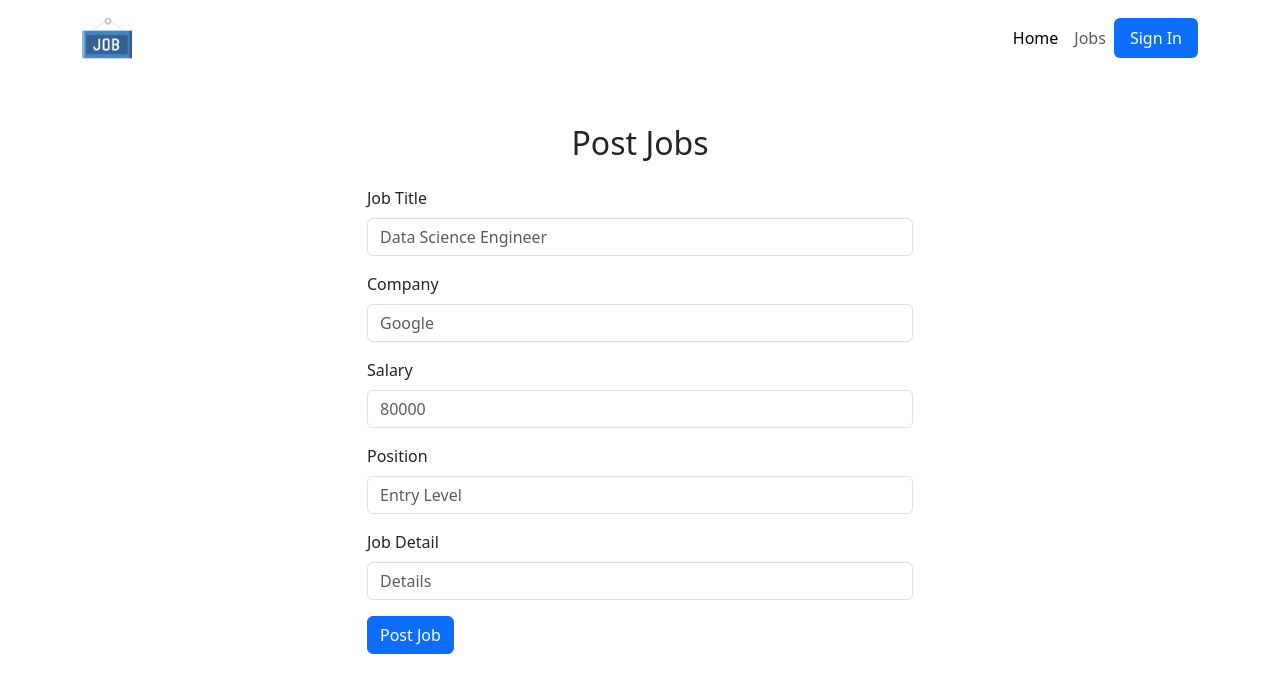
After one commit to arnob-das/Job-Applicant-Tracking-System, a PHP site: page /varsity/postAJob.php in a window 1280 px wide. The commit adds this page. Shown: the top 693 px of the page. Run offline with PHP 8.4, Linux system fonts and the light colour scheme.

Commit message:
job post done

```diff
--- a/backend/actions/registrationAction.php
+++ b/backend/actions/registrationAction.php
@@ -3,8 +3,6 @@
 session_start();
 
 include('../config/database.php');
-
-$errorMsg = '';
 
 
 if ($_SERVER['REQUEST_METHOD'] === 'POST') {
@@ -26,7 +24,7 @@ if ($_SERVER['REQUEST_METHOD'] === 'POST') {
         exit();
     }
 
-    $emailCheckQuery = "SELECT * FROM JOBADVERTISER WHERE Email = '$email' UNION SELECT * FROM CANDIDATE WHERE Email = '$email'";
+    $emailCheckQuery = "SELECT Email FROM JOBADVERTISER WHERE Email = '$email' UNION SELECT Email FROM CANDIDATE WHERE Email = '$email'";
     $emailCheckResult = mysqli_query($conn, $emailCheckQuery);
 
     if (mysqli_num_rows($emailCheckResult) > 0) {
@@ -35,7 +33,7 @@ if ($_SERVER['REQUEST_METHOD'] === 'POST') {
         exit();
     }
 
-    $contactNumberCheckQuery = "SELECT * FROM JOBADVERTISER WHERE ContactNo = '$contactNumber' UNION SELECT * FROM CANDIDATE WHERE ContactNo = '$contactNumber'";
+    $contactNumberCheckQuery = "SELECT ContactNo FROM JOBADVERTISER WHERE ContactNo = '$contactNumber' UNION SELECT ContactNo FROM CANDIDATE WHERE ContactNo = '$contactNumber'";
     $contactNumberCheckResult = mysqli_query($conn, $contactNumberCheckQuery);
 
     if (mysqli_num_rows($contactNumberCheckResult) > 0) {
--- a/frontend/inc/header.php
+++ b/frontend/inc/header.php
@@ -1,7 +1,6 @@
 <?php
 
 session_start();
-
 ?>
 
 <!DOCTYPE html>
@@ -36,7 +35,7 @@ session_start();
 
                     <?php if (isset($_SESSION['userRole']) && $_SESSION['userRole'] == 'jobAdvertiser') : ?>
                         <li class="nav-item">
-                            <a class="nav-link" href="#">Post A Job</a>
+                            <a class="nav-link" href="/varsity/project/Job-Applicant-Tracking-System/frontend/postAJob.php">Post A Job</a>
                         </li>
                     <?php endif; ?>
 
--- /dev/null
+++ b/frontend/postAJob.php
@@ -0,0 +1,42 @@
+<?php
+
+include('./inc/header.php');
+include('../backend/config/database.php');
+
+
+if (isset($_SESSION['userRole']) && $_SESSION['userRole'] != 'jobAdvertiser') {
+    header("Location: http://localhost/varsity/project/Job-Applicant-Tracking-System/frontend/index.php");
+    exit();
+}
+?>
+
+<div class="container mt-5">
+    <div class="row justify-content-center">
+        <div class="col-md-6">
+            <h2 class="text-center mb-4">Post Jobs</h2>
+            <form action="../backend/actions/postajobaction.php" method="post">
+                <div class="mb-3">
+                    <label for="jobTitle" class="form-label">Job Title</label>
+                    <input type="text" class="form-control" id="jobTitle" name="jobTitle" placeholder="Data Science Engineer" required>
+                </div>
+                <div class="mb-3">
+                    <label for="company" class="form-label">Company</label>
+                    <input type="text" class="form-control" id="company" name="company" placeholder="Google" required>
+                </div>
+                <div class="mb-3">
+                    <label for="salary" class="form-label">Salary</label>
+                    <input type="text" class="form-control" id="salary" name="salary" placeholder="80000" required>
+                </div>
+                <div class="mb-3">
+                    <label for="position" class="form-label">Position</label>
+                    <input type="text" class="form-control" id="position" name="position" placeholder="Entry Level" required>
+                </div>
+                <div class="mb-3">
+                    <label for="jobDetail" class="form-label">Job Detail</label>
+                    <input type="text" class="form-control" id="jobDetail" name="jobDetail" placeholder="Details" required>
+                </div>
+                <button type="submit" class="btn btn-primary">Post Job</button>
+            </form>
+        </div>
+    </div>
+</div>
```
Also changed, not shown: backend/actions/postajobaction.php (added, +73 -0 lines), backend/config/jobapplicanttrackingdb.sql (+4 -34 lines), 2 other files.
